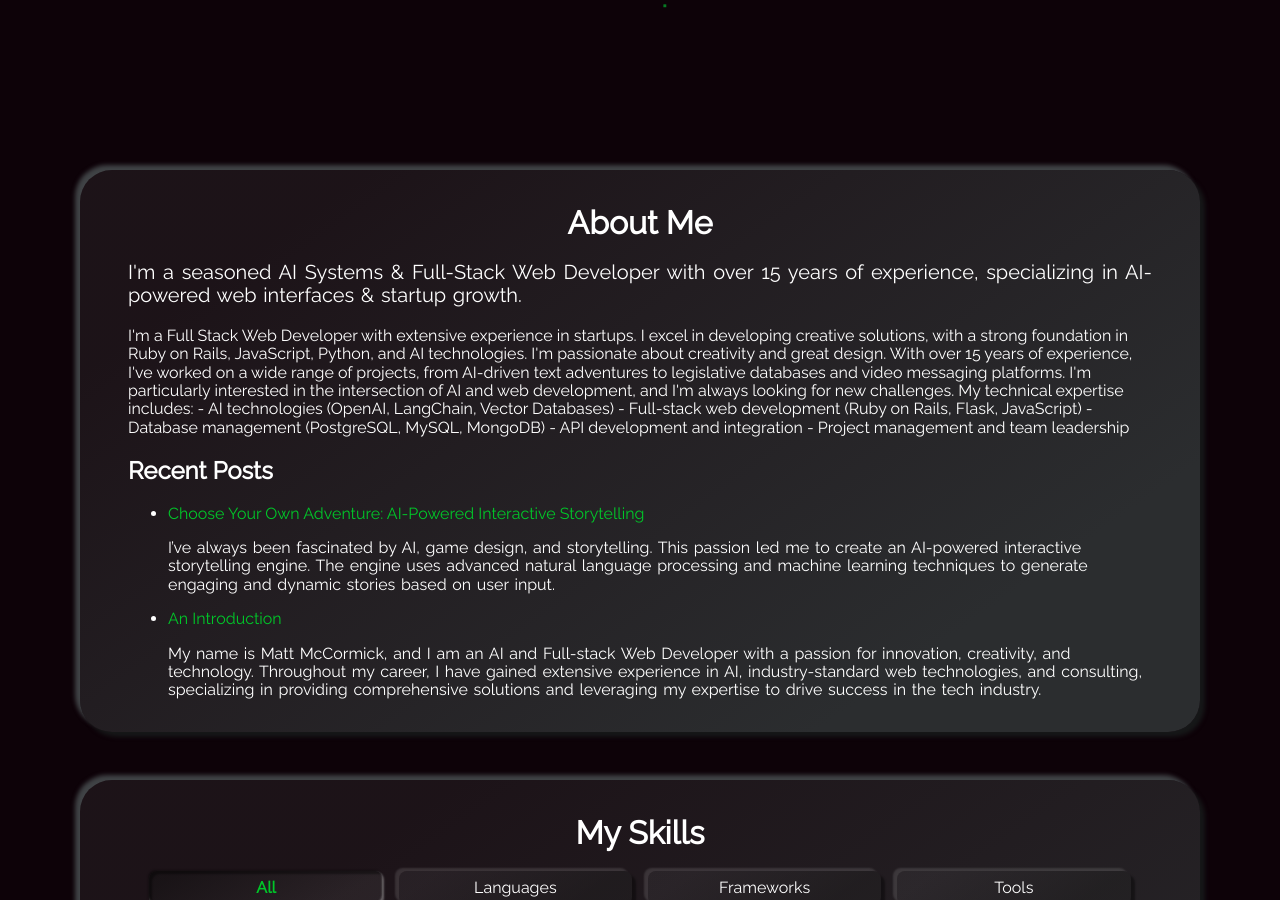
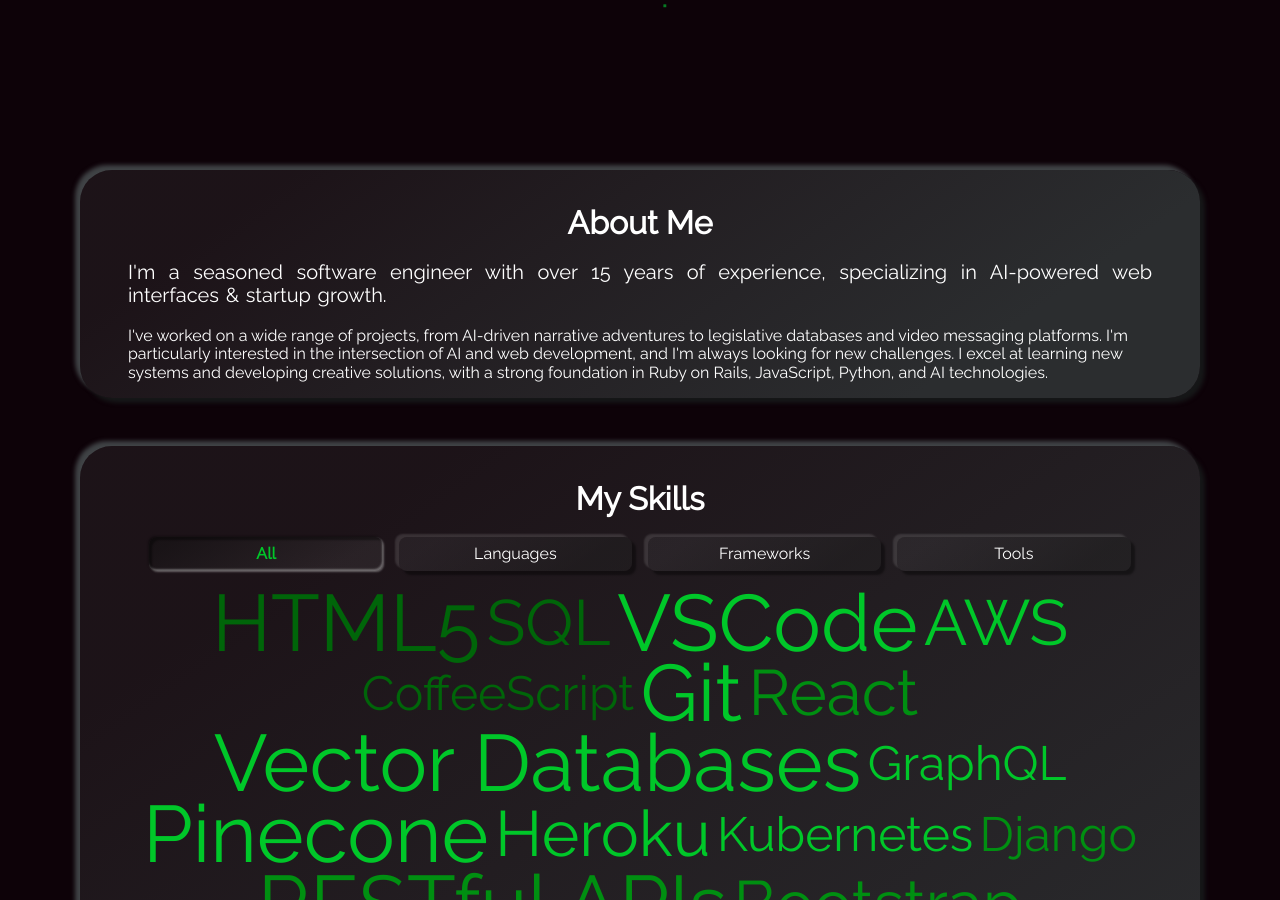
Before and after one commit to MMcCormick/mmccormick.github.io, a Jekyll site: the page built from index.md, in a window 1280 px wide and 900 px high, scrolled down 890 px. Built offline with Jekyll 4.4.1, drawn with Linux system fonts in a browser that asks for light colours; our own code applies the rules of GitHub Pages for plain Markdown files; some of the changed text lies outside the part shown.

Commit message:
blog at the bottom, better copy

```diff
--- a/_config.yml
+++ b/_config.yml
@@ -39,7 +39,7 @@
 # about_me_title: The will be displayed as the title in the About Me section
 about_me_title: About Me
 # about_me_description: This will be displayed under the title.
-about_me_description: I'm a seasoned AI Systems & Full-Stack Web Developer with over 15 years of experience, specializing in AI-powered web interfaces & startup growth.
+about_me_description: I'm a seasoned software engineer with over 15 years of experience, specializing in AI-powered web interfaces & startup growth.
 
 # SKILLS SECTION
 # show_skills_card:
--- a/_data/about_content.yml
+++ b/_data/about_content.yml
@@ -1,11 +1,2 @@
 content: |
-  I'm a Full Stack Web Developer with extensive experience in startups. I excel in developing creative solutions, with a strong foundation in Ruby on Rails, JavaScript, Python, and AI technologies. I'm passionate about creativity and great design.
-
-  With over 15 years of experience, I've worked on a wide range of projects, from AI-driven text adventures to legislative databases and video messaging platforms. I'm particularly interested in the intersection of AI and web development, and I'm always looking for new challenges.
-
-  My technical expertise includes:
-  - AI technologies (OpenAI, LangChain, Vector Databases)
-  - Full-stack web development (Ruby on Rails, Flask, JavaScript)
-  - Database management (PostgreSQL, MySQL, MongoDB)
-  - API development and integration
-  - Project management and team leadership
+  I've worked on a wide range of projects, from AI-driven narrative adventures to legislative databases and video messaging platforms. I'm particularly interested in the intersection of AI and web development, and I'm always looking for new challenges. I excel at learning new systems and developing creative solutions, with a strong foundation in Ruby on Rails, JavaScript, Python, and AI technologies.
--- a/_includes/footer.html
+++ b/_includes/footer.html
@@ -1,6 +1,6 @@
 <footer class="footer">
   <p>
-    &copy; {% raw %}{{ 'now' | date: "%Y" }}{% endraw %}
+    &copy; 2023
     <a class="highlight-link" href="https://mattcmccormick.com/" target="_blank" rel="noreferrer">
       Matt McCormick
     </a>
--- a/_includes/section-aboutme.html
+++ b/_includes/section-aboutme.html
@@ -3,14 +3,3 @@
 <div class="content">
   {{ site.data.about_content.content }}
 </div>
-{% if site.posts.size > 0 %}
-<h2>Recent Posts</h2>
-<ul class="posts-list">
-  {% for post in site.posts limit:5 %}
-  <li>
-    <a href="{{ site.baseurl }}{{ post.url }}">{{ post.title }}</a>
-    <p>{{ post.excerpt }}</p>
-  </li>
-  {% endfor %}
-</ul>
-{% endif %}
--- a/_includes/section-contact.html
+++ b/_includes/section-contact.html
@@ -1,3 +1,15 @@
+{% if site.posts.size > 0 %}
+<h2>Recent Posts</h2>
+<ul class="posts-list">
+  {% for post in site.posts limit:5 %}
+  <li>
+    <a href="{{ site.baseurl }}{{ post.url }}">{{ post.title }}</a>
+    <p>{{ post.excerpt }}</p>
+  </li>
+  {% endfor %}
+</ul>
+{% endif %}
+
 <h1 class="title">{{site.contact_title}}</h1>
 <p class="subtitle">{{site.contact_description}}</p>
 
```
Also changed, not shown: posts.html (added, +36 -0 lines).
